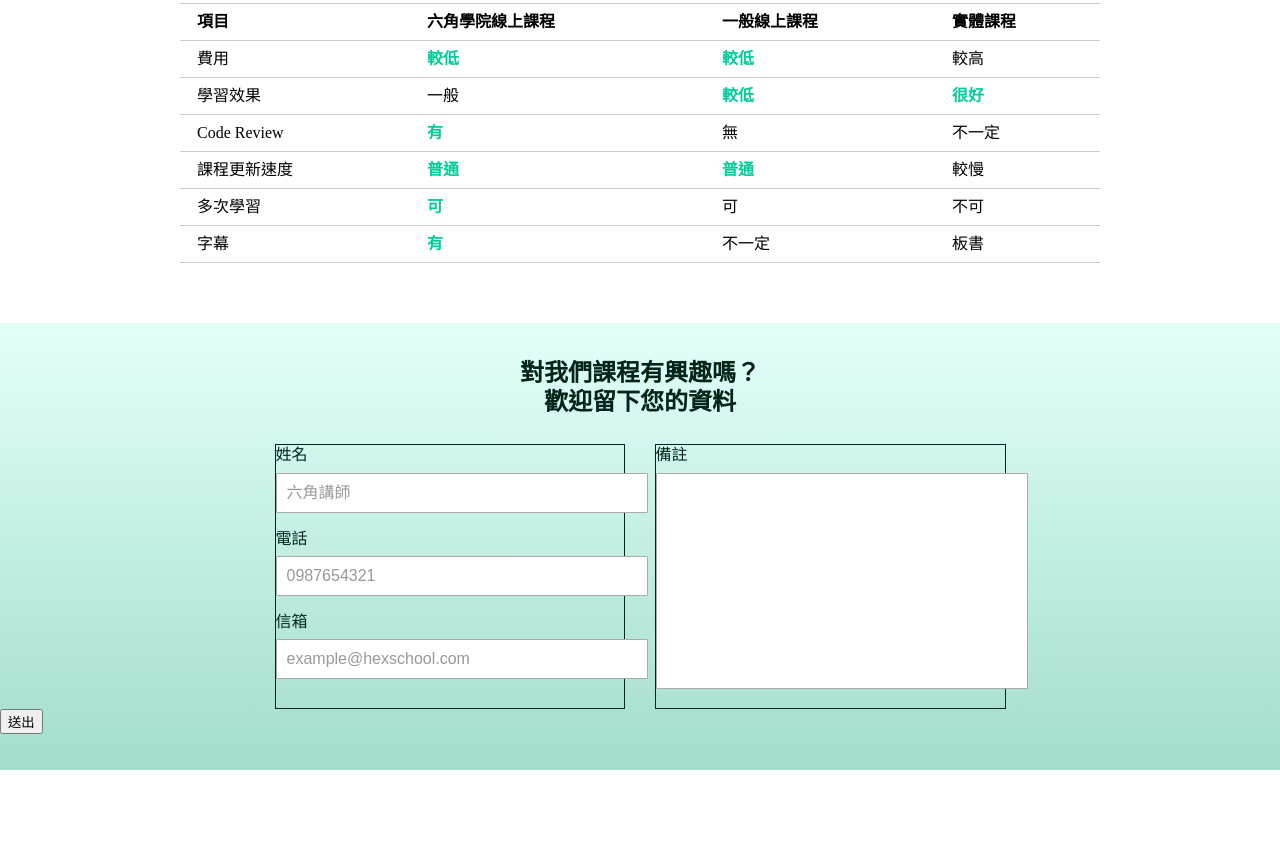
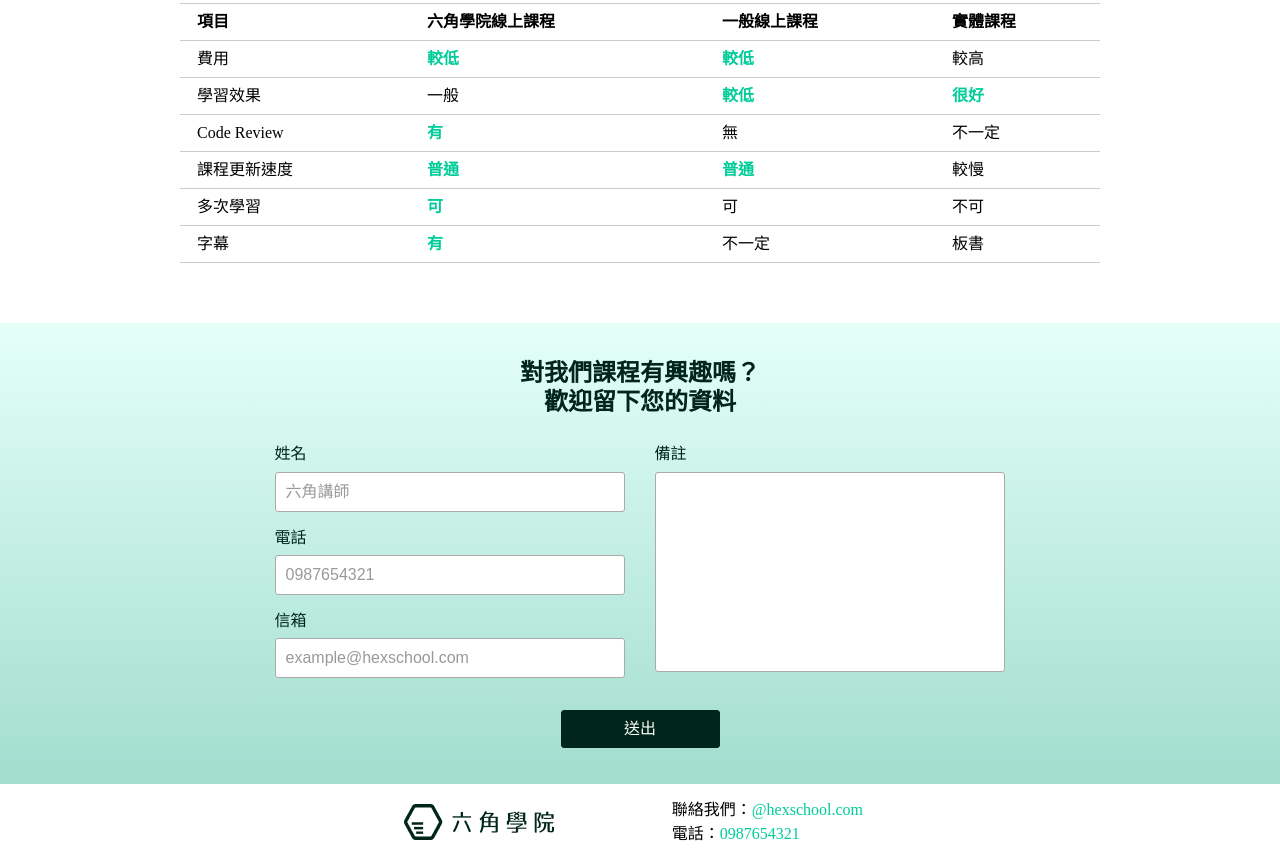
Before and after one commit to qqqq555/hex_html, a plain HTML site: page index.html in a window 1280 px wide. Shown: the part 651-1511 px from the top of the page. Before the commit the page ends 1421 px from the top, so only its background shows below. Drawn offline with Linux system fonts and the light colour scheme.

Commit message:
complete

```diff
--- a/css/style.css
+++ b/css/style.css
@@ -129,6 +129,13 @@ body::-webkit-scrollbar {
 .green_border{
     border-bottom: #00CC99 solid 4px;
 }
+.navbar p{
+    font-size: 16px;
+    line-height: 24px;
+}
+.navbar span{
+    color: #00CC99;
+}
 
 .picture {
     position: relative;
@@ -167,6 +174,7 @@ body::-webkit-scrollbar {
     display: flex;
     flex-direction: column;
     align-items: center;
+    box-sizing: border-box;
 }
 .course:not(:last-child) {
     margin-right: 30px;
@@ -262,34 +270,50 @@ body::-webkit-scrollbar {
     border: 1px solid #AAAAAA;
     margin-top: 8px;
     margin-bottom: 16px;
-    width: 350px;
     padding-top: 7px;
     padding-bottom: 7px;
     padding-left: 10px;
     padding-right: 10px;
-    border-radius: 1px;
+    border-radius: 3px;
+}
+.interest input{
+    width: 350px;
+    box-sizing: border-box;
 }
 .interest textarea{
     resize: none;
     height: 200px;
     width: 350px;
+    box-sizing: border-box;
 }
 .form{
     display: flex;
     justify-content: center;
+    margin-bottom: 16px;
 }
 .right{
     width: 351px;
-    border: 1px #00251A solid;
     box-sizing: border-box;
 }
 .left{
     width: 350px;
     margin-right: 30px;
     float: left;
-    border: 1px #00251A solid;
     box-sizing: border-box;
 }
 .interest input::placeholder{
     color: #999999;
 }
+.interest button{
+    width: 159px;
+    height: 38px;
+    background-color: #00251A;
+    color: #FFFFFF;
+    font-size: 16px;
+    line-height: 19.2px;
+    border-radius: 3px;
+    border: 1px solid #00251A;
+    margin-left: auto;
+    margin-right: auto;
+    display: block;
+}
--- a/index.html
+++ b/index.html
@@ -141,5 +141,12 @@
             <button type="submit">送出</button>
         </form>
     </div>
+    <footer class="navbar">
+        <h1>
+            <a href="#">Hex School</a>
+        </h1>
+        <p>聯絡我們：<span>@hexschool.com</span><br>
+            電話：<span>0987654321</span></p>
+    </footer>
 </body>
 </html>
```
